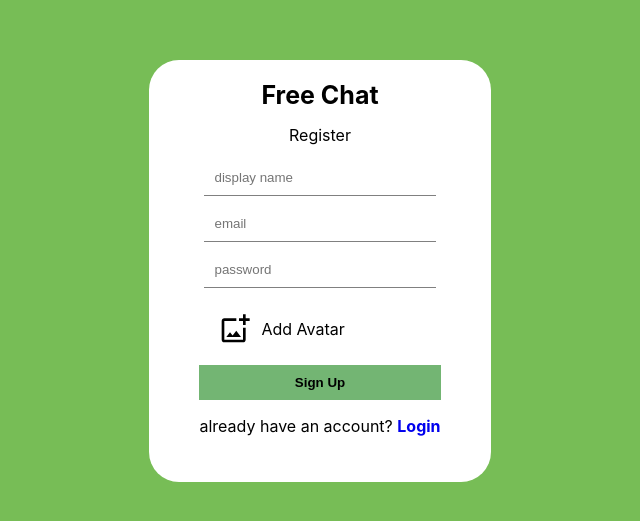
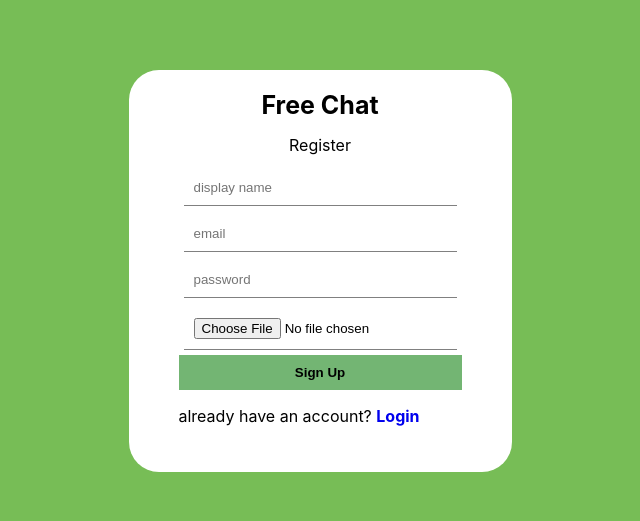
Before and after one commit to Prakash7078/chatMe, a React (Create React App) app: page /signup in a window 1280 px wide. Shown: the part 129-650 px from the top of the page, without its empty margins (320-960 px from the left). Built offline with nearby package versions, Linux system fonts and the light colour scheme; no server answers.

Commit message:
change register

```diff
--- a/src/Pages/Register.js
+++ b/src/Pages/Register.js
@@ -10,44 +10,59 @@ import 'react-notifications/lib/notifications.css';
 function Register() {
   const[err,setErr]=useState(false);
   const navigate=useNavigate();
-  const handleSubmit=async(e)=>{
+  const handleSubmit = async (e) => {
     e.preventDefault();
-    const displayName=e.target[0].value;
-    const email=e.target[1].value;
-    const password=e.target[2].value;
-    const file=e.target[3].files[0];
-    try{
-      const res=await createUserWithEmailAndPassword(auth,email,password);
-      const storageRef = ref(storage,displayName);
+    const displayName = e.target[0].value;
+    const email = e.target[1].value;
+    const password = e.target[2].value;
+    const file = e.target[3].files[0];
 
+    try {
+      const res = await createUserWithEmailAndPassword(auth, email, password);
+
+      await new Promise((resolve, reject) => {
+        const storageRef = ref(storage, displayName);
         const uploadTask = uploadBytesResumable(storageRef, file);
+
         uploadTask.on(
+          "state_changed",
+          (snapshot) => {},
           (error) => {
             setErr(true);
+            reject(error);
           },
           () => {
-          getDownloadURL(uploadTask.snapshot.ref).then(async(downloadURL) => {
-            navigate("/login");
-            await updateProfile(res.user,{
+            getDownloadURL(uploadTask.snapshot.ref)
+              .then(async (downloadURL) => {
+                await updateProfile(res.user, {
                   displayName,
-              photoURL:downloadURL,
+                  photoURL: downloadURL,
                 });
-            await setDoc(doc(db,"users",res.user.uid),{
-              uid:res.user.uid,
+
+                await setDoc(doc(db, "users", res.user.uid), {
+                  uid: res.user.uid,
                   displayName,
                   email,
-              photoURL:downloadURL,
+                  photoURL: downloadURL,
                 });
-            await setDoc(doc(db,"userChats",res.user.uid),{})
+                await setDoc(doc(db, "userChats", res.user.uid), {});
 
+                resolve();
+              })
+              .catch((error) => {
+                setErr(true);
+                reject(error);
+              });
+          }
+        );
       });
 
-        }
-      );
-    }catch(err){
+      navigate("/login");
+    } catch (err) {
       setErr(true);
     }
-  }
+  };
+
   return (
     <div className='formContainer'>
         <div className="formWrapper">
@@ -57,11 +72,7 @@ function Register() {
                 <input type='text' placeholder='display name'/>
                 <input type='email' placeholder='email'/>
                 <input type='password' placeholder='password'/>
-                <input style={{display:"none"}} type='file' id="file"/>
-                <label htmlFor='file'>
-                    <MdOutlineAddPhotoAlternate size={32}/>
-                    <span>Add Avatar</span>
-                </label>
+                <input  type='file' id="file"/>
                 <button>Sign Up</button>
                 {err && NotificationManager.info("loading...")}
                 <p>already have an account? <Link to="/login">Login</Link></p>
```
Lines whose indentation alone changed are shown as unchanged.
